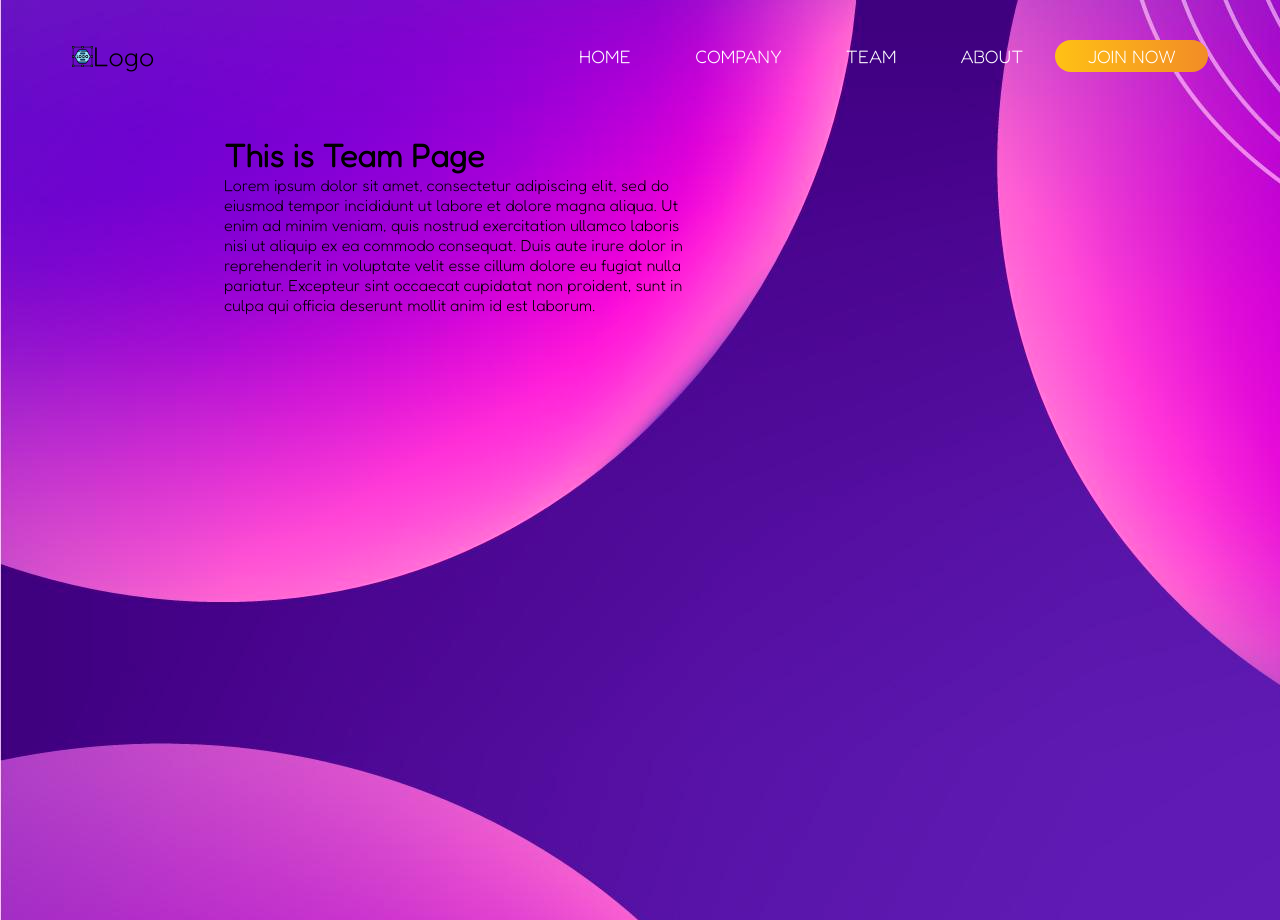
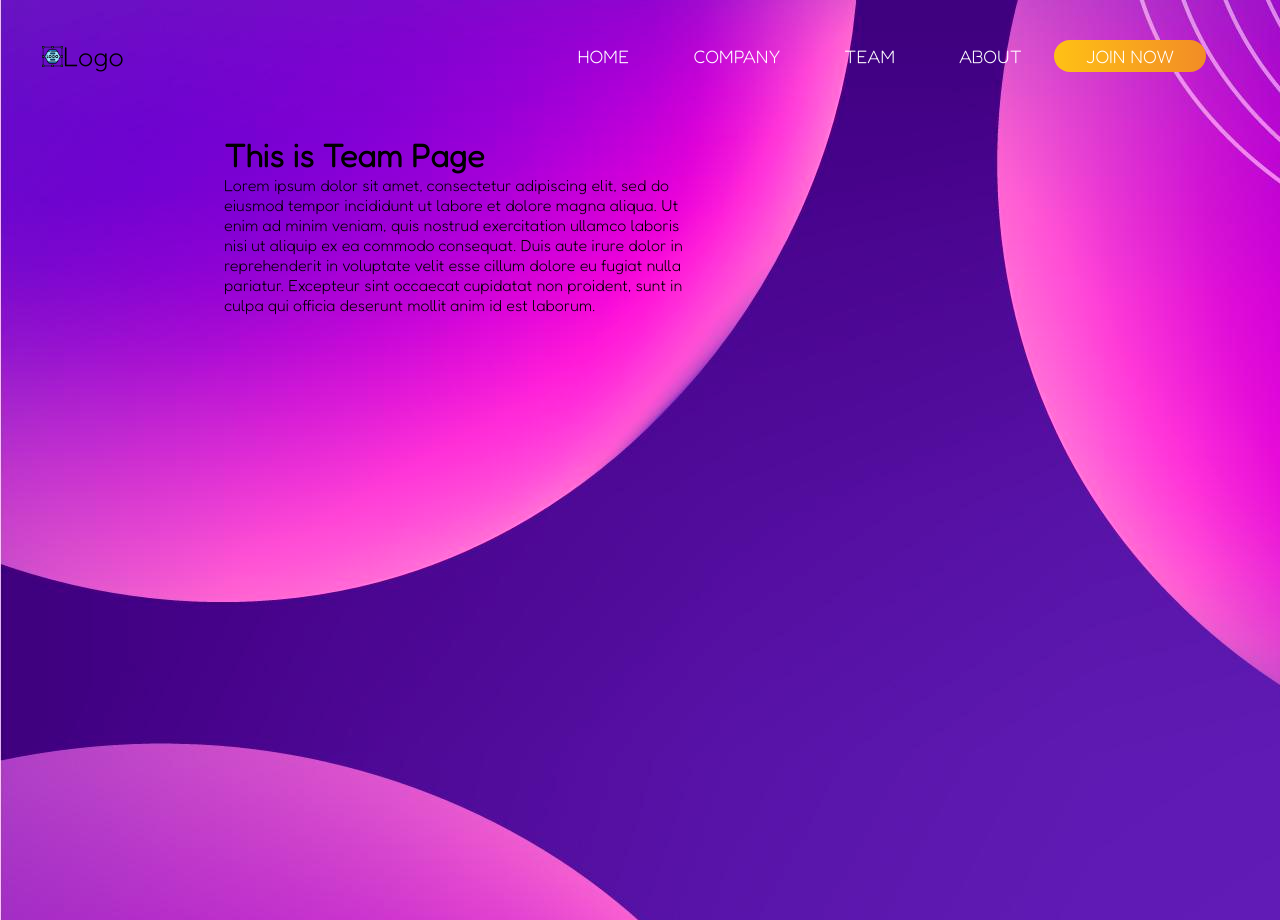
Before and after one commit to akashpal9007/internship-assignment, a React (Create React App) app: page /team in a window 1280 px wide. Built offline with nearby package versions, Linux system fonts and the light colour scheme; the HTML template or start-up script is replaced by a standard one.

Commit message:
final refractor

```diff
--- a/src/Components/Header.css
+++ b/src/Components/Header.css
@@ -3,7 +3,7 @@
     display: flex;
     justify-content: space-around;
     padding-top: 2.5rem;
-    padding-left: 2rem;
+    /* padding-left: 2rem; */
     padding-right: 2rem;
 }
 .logo img{
--- a/src/Pages/Page.css
+++ b/src/Pages/Page.css
@@ -18,7 +18,7 @@
 }
 @media only screen and (max-width: 768px){
     .page{
-        /* width: 90%; */
+        width: 100vw;
         height: 90vh;
         padding: 0rem 2rem;
         justify-content: unset;
```
